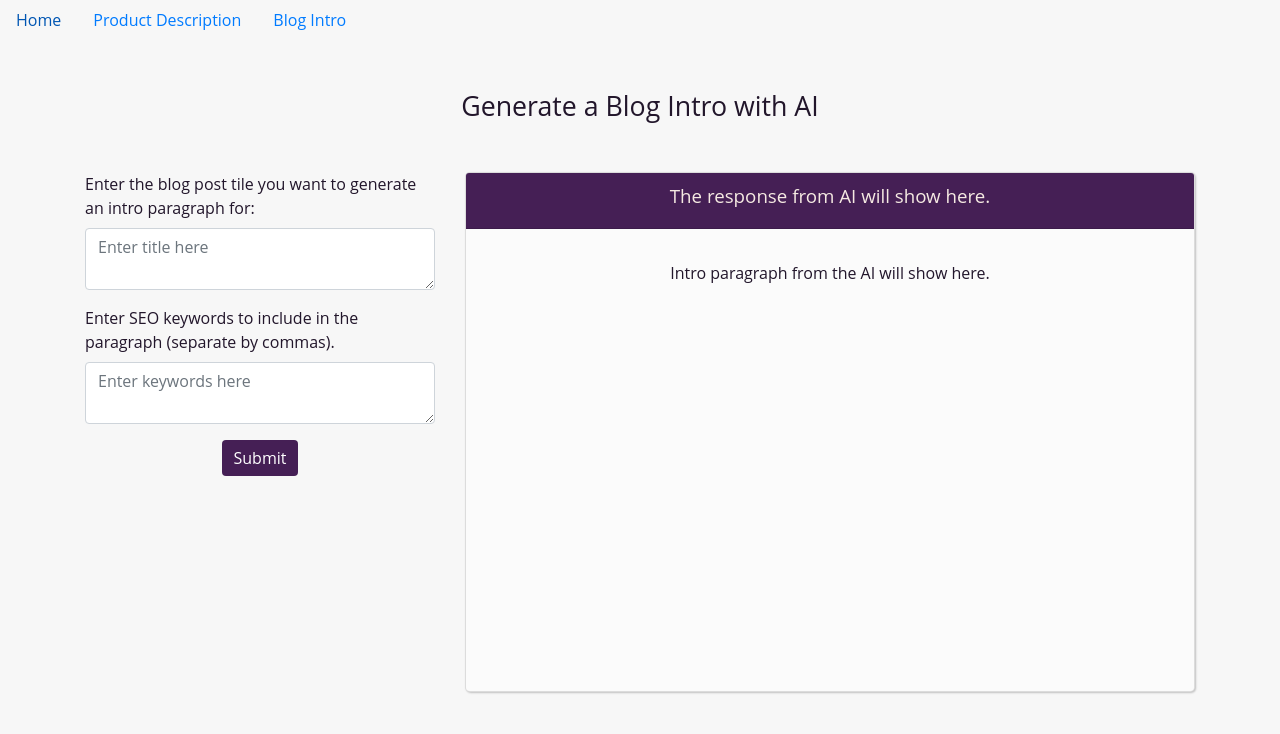
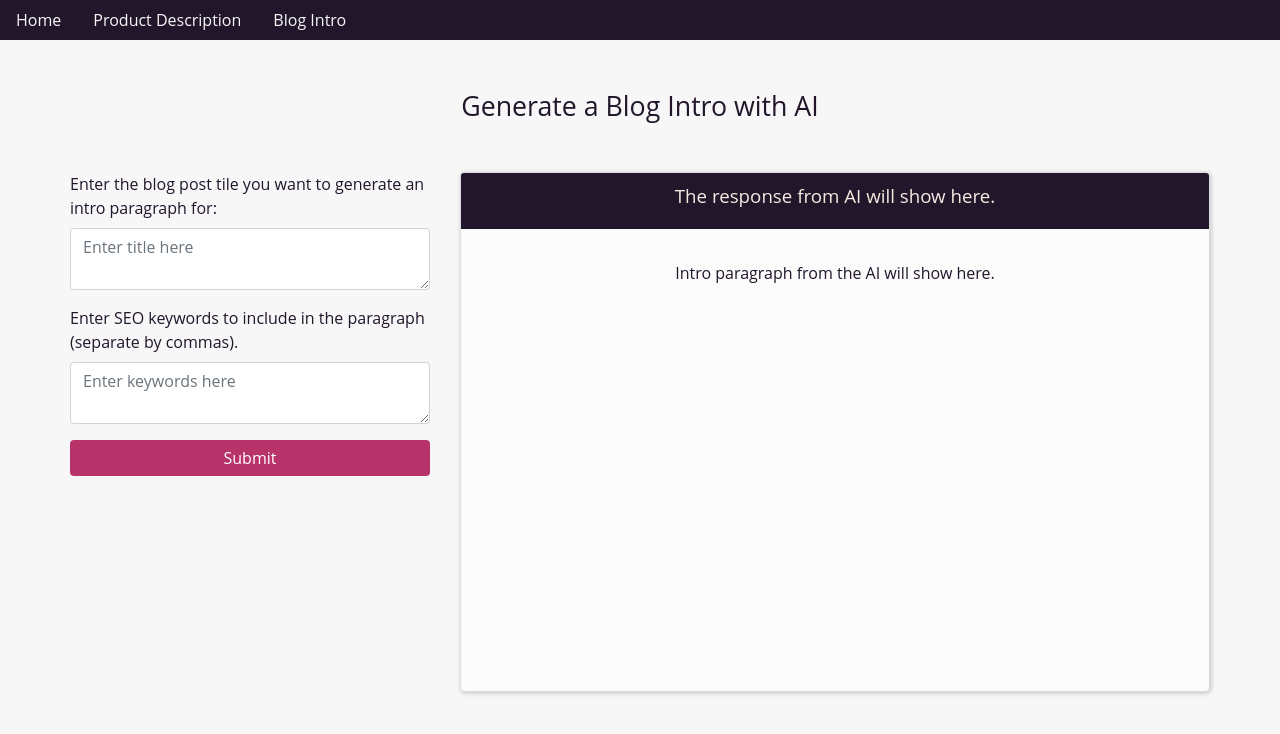
Before and after one commit to ash1eygrace/ai-content, a React (Create React App) app in the folder copyai/: page /blog-intro in a window 1280 px wide. Shown: the top 734 px of the page. Built offline with nearby package versions, Linux system fonts and the light colour scheme.

Commit message:
Add styles: nav background, and label font size.

```diff
--- a/copyai/src/App.css
+++ b/copyai/src/App.css
@@ -42,9 +42,6 @@
     max-width: 100%;
   }
 }
-
-
-
 body {
 	background: #f7f7f7;
 	font-family: 'Open Sans', sans-serif;
@@ -56,20 +53,23 @@ h1{
 h2{
 	font-size: 1.17rem;
 }
-p{
+p, .form-label{
 	font-size: 1rem;
 }
 #main-content{
   color: #22162b;
 }
 .card-header{
-  background-color: #451f55;
+  background-color: #22162b;
   color: #f5e9e2;
 }
 .card{
   border-radius: 0.3rem;
 	background-color: #FBFBFB;
-  box-shadow: 1px 1px 2px rgba(0, 0, 0, .22);
+  box-shadow: 1px 1px 5px rgba(0, 0, 0, .22);
+  min-height: 65vh;
+}
+#inputCol{
   min-height: 65vh;
 }
 label{
@@ -79,11 +79,21 @@ label{
   box-shadow: 1px 1px 2px rgba(74, 48, 89, .4);
   cursor: pointer;
 	color: #f7f7f7;
-	background-color: #B8336A;
+	background-color: #22162b;
 	border-color: #B8336A;
 }
 .btn-primary{
-  background-color: #451f55;
+  background-color: #B8336A;
   border: none;
-  justify-content: right;
+  float: right;
+  min-width: 100%;
 }
+#navigation{
+  background-color: #22162b;
+}
+.nav-item > a{
+  color: #f7f7f7;
+}
+.container{
+  padding: 0%;
+}
```
